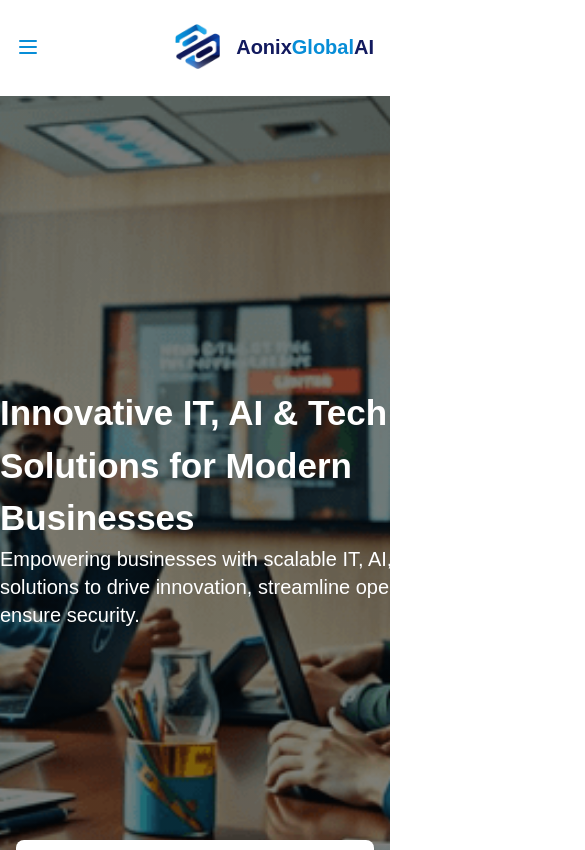
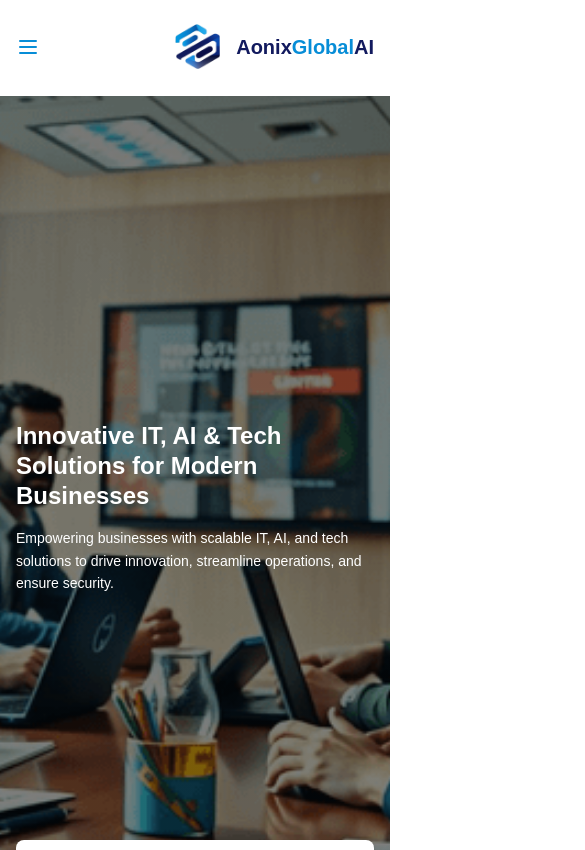
Before and after one commit to aOnixglobalai99/aonixglobalai-portfolio, a Next.js app: page /Home in a window 390 px wide. Shown: the top 850 px of the page, 585 px wide, since content can reach past the window. Built offline with nearby package versions, Linux system fonts and the light colour scheme.

Commit message:
responsiveness fixed

```diff
--- a/src/app/Home/page.tsx
+++ b/src/app/Home/page.tsx
@@ -32,18 +32,20 @@ const page = () => {
       <Header />
       <div className="w-full">
         <div className="homepagefirstdiv-back h-[800px] bg-center bg-no-repeat bg-cover">
-          <div className="h-full flex flex-col items-start w-[1140px] justify-center m-auto">
-            <h2 className="text-[white]  font-black w-[488px] text-left text-[35px]">
-              Innovative IT, AI & Tech Solutions for Modern Businesses
-            </h2>
-            <p className="text-xl text-[white] w-[45%] mb-5">
-              Empowering businesses with scalable IT, AI, and tech solutions to
-              drive innovation, streamline operations, and ensure security.
-            </p>
+          <div className="h-full flex flex-col items-start w-fit justify-center m-auto">
+            <div className="px-4 md:px-6 lg:px-8">
+              <h2 className="text-white font-black text-2xl sm:text-3xl md:text-4xl lg:text-5xl w-full sm:w-[500px] md:w-[600px] lg:w-[700px] leading-tight mb-4">
+                Innovative IT, AI & Tech Solutions for Modern Businesses
+              </h2>
+              <p className="text-white text-sm sm:text-base md:text-lg lg:text-xl w-full sm:w-[400px] md:w-[500px] lg:w-[600px] leading-relaxed mb-5">
+                Empowering businesses with scalable IT, AI, and tech solutions
+                to drive innovation, streamline operations, and ensure security.
+              </p>
+            </div>
 
             {/* <button className="bg-[#078dd7] rounded font-semibold text-[white]  hover:bg-[#077bc8] transition-[0.3s] text-[25px] px-[60px] py-[15px]">
-            Contact Us
-          </button> */}
+    Contact Us
+  </button> */}
           </div>
         </div>
 
--- a/src/app/components/FAQs.tsx
+++ b/src/app/components/FAQs.tsx
@@ -17,14 +17,14 @@ const FAQ: React.FC = () => {
   const faqs: FAQItem[] = [
     {
       question:
-        'What makes Vamenture the best software and mobile app development company?',
+        'What makes AonixGlobalAI the best software and mobile app development company?',
       answer:
-        'Vamenture is known for its innovative approach, experienced team, and client-centric solutions, ensuring high-quality results.',
+        'AonixGlobalAI is known for its innovative approach, experienced team, and client-centric solutions, ensuring high-quality results.',
     },
     {
       question: 'Do you offer app maintenance and support services?',
       answer:
-        'Vamenture certainly offers application maintenance and support services. This covers periodical updates, bug fixes, performance tuning, and technical support to ensure that your application runs smoothly and stays up to date with the latest standards and requirements.',
+        'AonixGlobalAI certainly offers application maintenance and support services. This covers periodical updates, bug fixes, performance tuning, and technical support to ensure that your application runs smoothly and stays up to date with the latest standards and requirements.',
     },
     {
       question:
@@ -38,7 +38,7 @@ const FAQ: React.FC = () => {
         "Our pricing depends on the project's scope and complexity. Contact us for a customized quote.",
     },
     {
-      question: 'How does Vamenture manage software development projects?',
+      question: 'How does AonixGlobalAI manage software development projects?',
       answer:
         'We use agile methodologies, regular updates, and client collaboration to ensure seamless project management.',
     },
```
